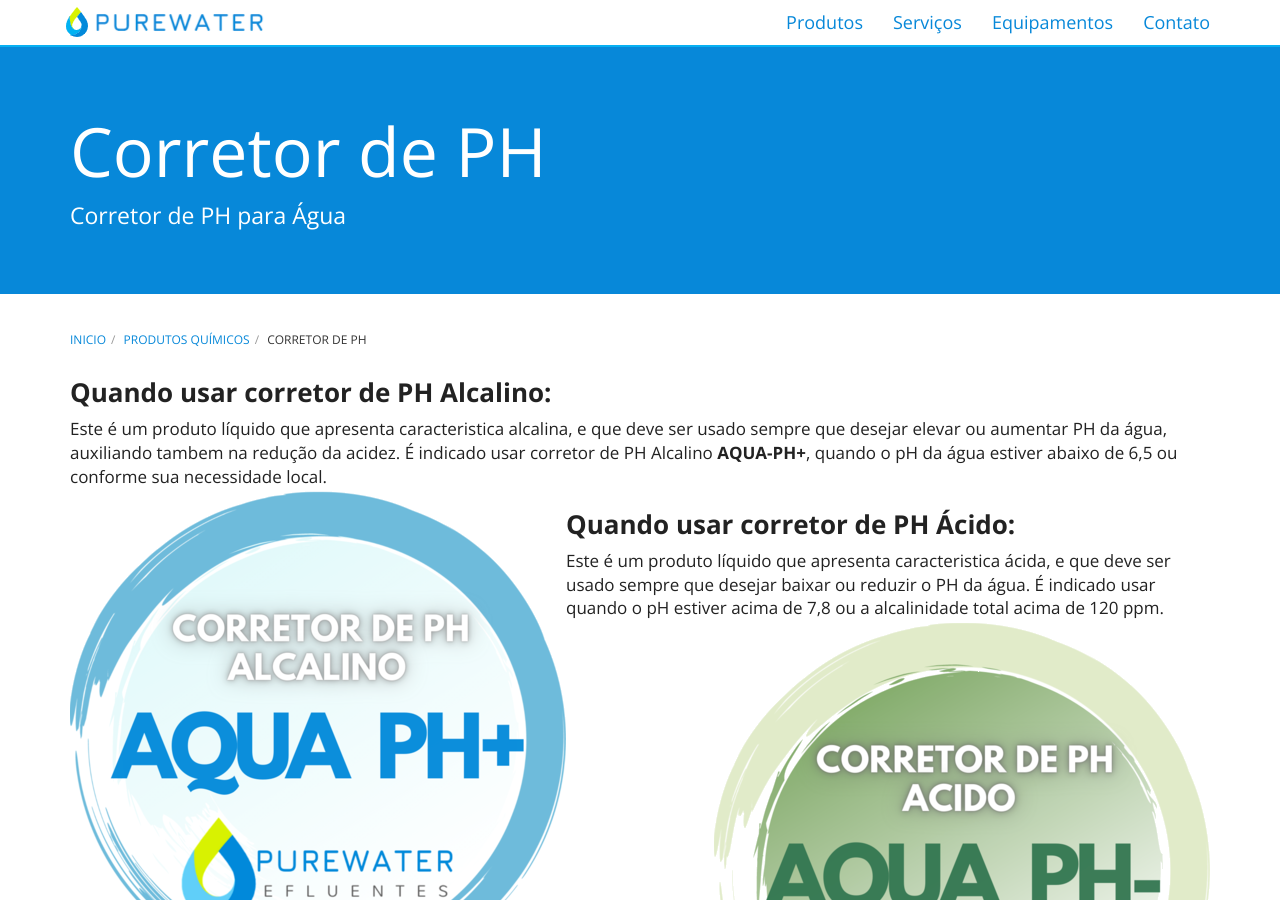
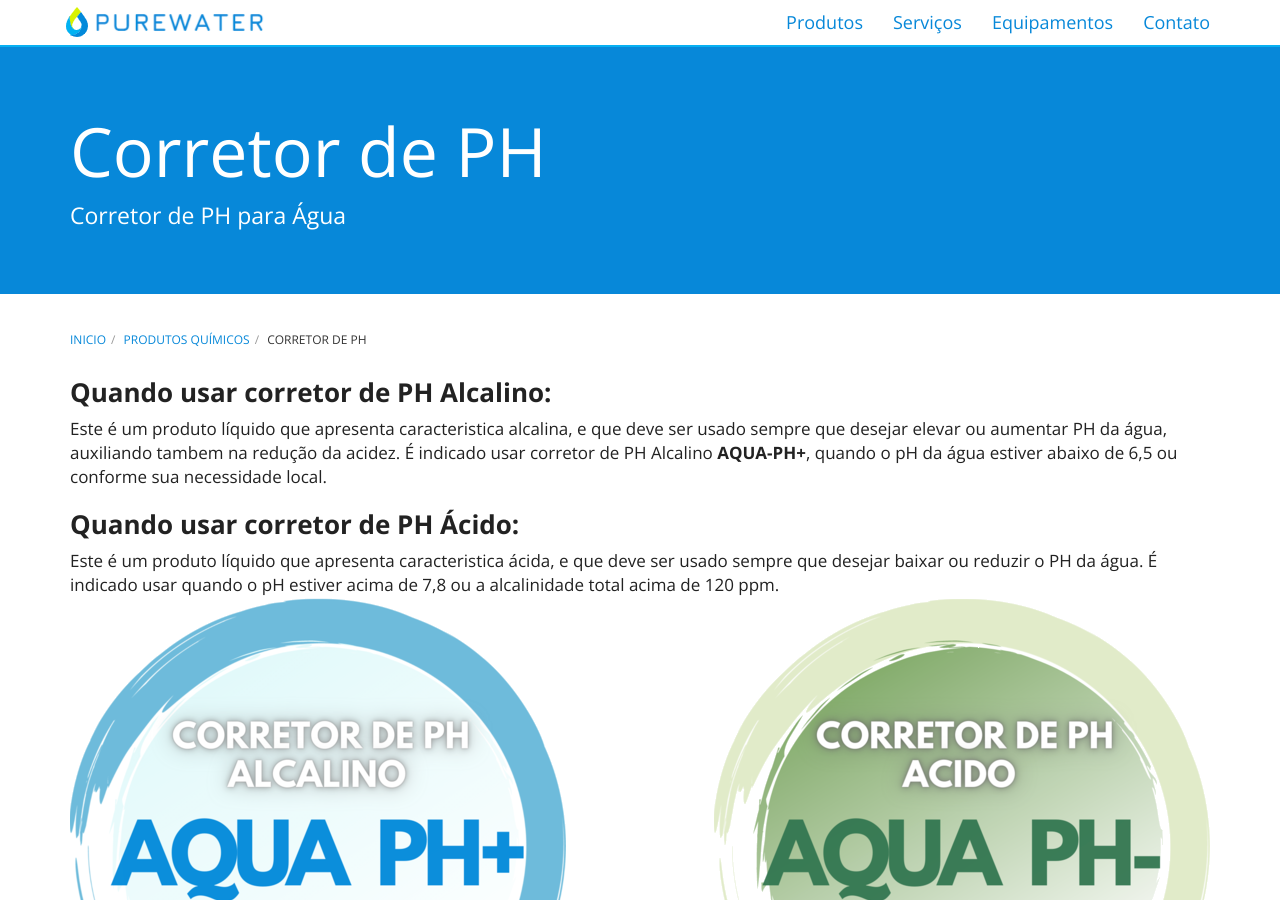
Before and after one commit to purewaterefluentes/purewaterefluentes.github.io, a Jekyll site: the page built from produtos/ph-menos-corretivo-para-piscina.md, in a window 1280 px wide and 900 px high. Built offline with Jekyll 4.4.1, drawn with Linux system fonts in a browser that asks for light colours; nearby versions of some CDN libraries; library files that are not in the unit come from our copies.

Commit message:
Update ph-menos-corretivo-para-piscina.md

```diff
--- a/produtos/ph-menos-corretivo-para-piscina.md
+++ b/produtos/ph-menos-corretivo-para-piscina.md
@@ -8,15 +8,13 @@
 
 Este é um produto líquido que apresenta caracteristica alcalina, e que deve ser usado sempre que desejar elevar ou aumentar PH da  água, auxiliando tambem na redução da acidez.
 É indicado usar corretor de PH Alcalino **AQUA-PH+**, quando o pH da água estiver abaixo de 6,5 ou conforme sua necessidade local.
-<img class="img-responsive pull-left" style="max-width: 65%;" src="../../website/images/corretor de PH alcalino.png" alt="corretor de PH alcalino">
-
 
 ### **Quando usar corretor de PH Ácido:**
 
 Este é um produto líquido que apresenta caracteristica ácida, e que deve ser usado sempre que desejar baixar ou reduzir o PH da  água.
 É indicado usar quando o pH estiver acima de 7,8 ou a alcalinidade total acima de 120 ppm.
 <img class="img-responsive pull-right" style="max-width: 65%;" src="../../website/images/corretor de PH acido.png" alt="corretor de PH acido">
-
+<img class="img-responsive pull-left" style="max-width: 65%;" src="../../website/images/corretor de PH alcalino.png" alt="corretor de PH alcalino">
 
 ### **Tratamento de Água de Piscina:**
 
```
